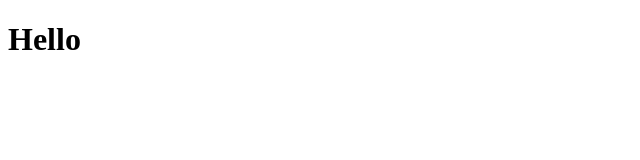
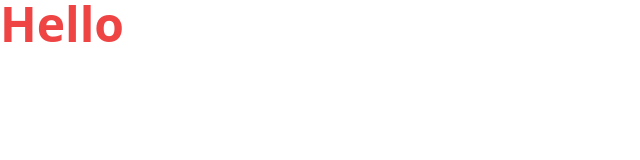
Before and after one commit to hassanidris/Tailwindcss, a website: page index.html in a window 1280 px wide. Shown: the whole page, without its empty margins (0-640 px from the left). Drawn offline with Linux system fonts and the light colour scheme.

Commit message:
setuping Tailwind CSS

```diff
--- /dev/null
+++ b/assets/src/input.css
@@ -0,0 +1,3 @@
+@tailwind base;
+@tailwind components;
+@tailwind utilities;
--- a/index.html
+++ b/index.html
@@ -4,9 +4,10 @@
     <meta charset="UTF-8" />
     <meta http-equiv="X-UA-Compatible" content="IE=edge" />
     <meta name="viewport" content="width=device-width, initial-scale=1.0" />
-    <title>Document</title>
+    <link rel="stylesheet" href="./assets/dist/style.css" />
+    <title>Tailwind CSS (Clone)</title>
   </head>
   <body>
-    <h1>Hello</h1>
+    <h1 class="font-bold text-5xl text-red-500">Hello</h1>
   </body>
 </html>
--- /dev/null
+++ b/tailwind.config.js
@@ -0,0 +1,8 @@
+/** @type {import('tailwindcss').Config} */
+module.exports = {
+  content: ["./*.html"],
+  theme: {
+    extend: {},
+  },
+  plugins: [],
+}
```
Also changed, not shown: package.json (added, +14 -0 lines), assets/dist/style.css (added), 1 other file.
